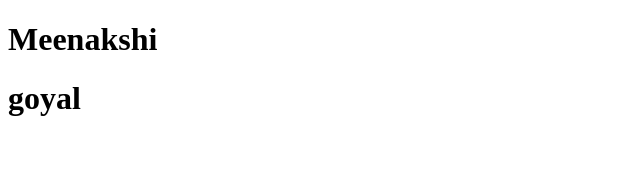
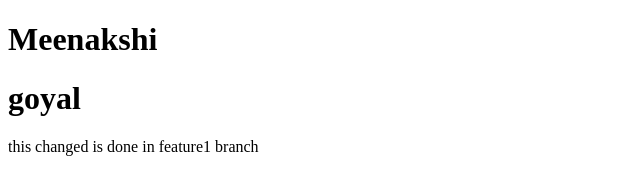
Before and after one commit to Meenakshi848-stock/my2ndRepo, a plain HTML site: page index.html in a window 1280 px wide. Shown: the whole page, without its empty margins (0-640 px from the left). Drawn offline with Linux system fonts and the light colour scheme.

Commit message:
chnge done in feature1

```diff
--- a/index.html
+++ b/index.html
@@ -8,5 +8,6 @@
 <body>
     <h1>Meenakshi</h1>
     <h1>goyal</h1>
+    <P>this changed is done in feature1 branch</P>
 </body>
 </html>
```
